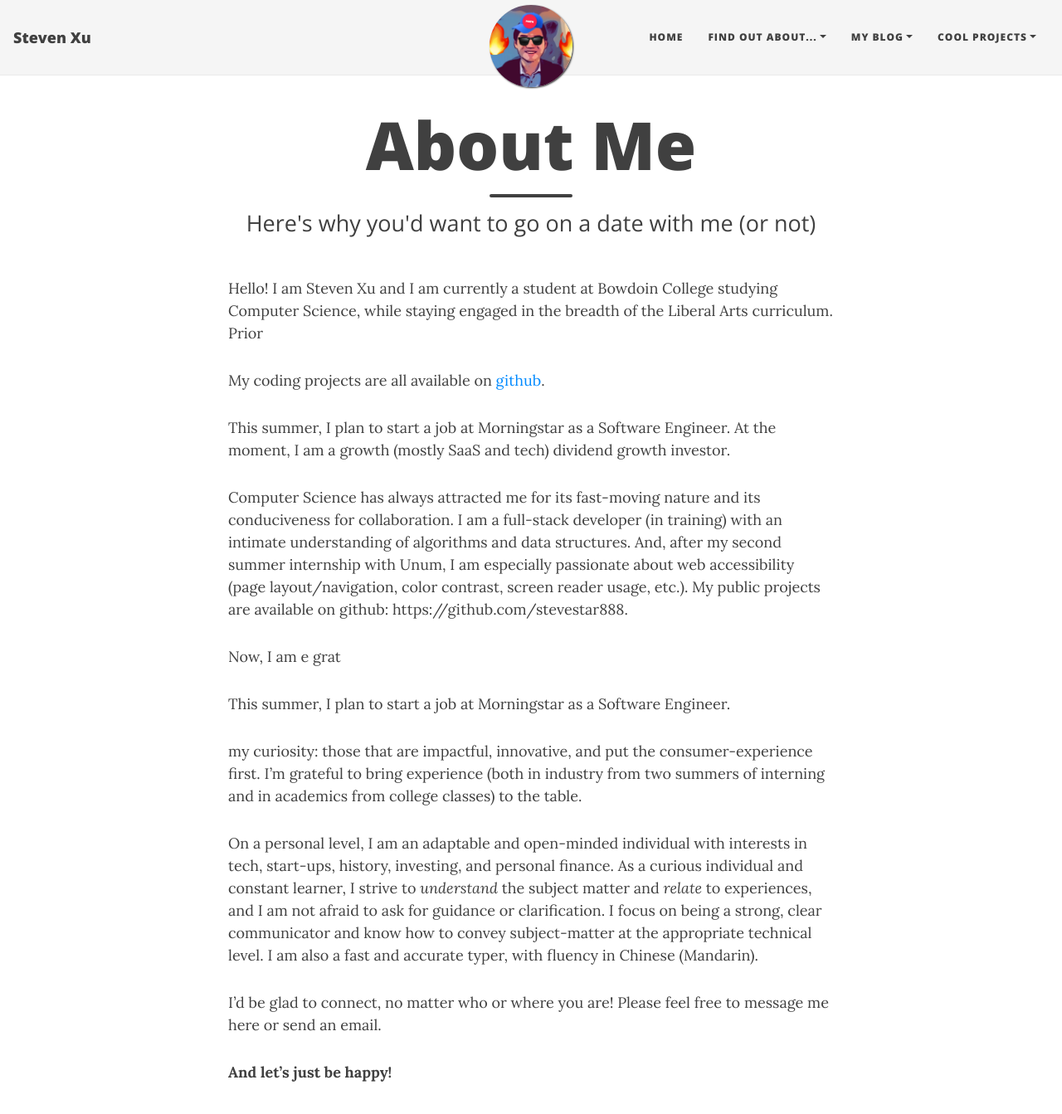
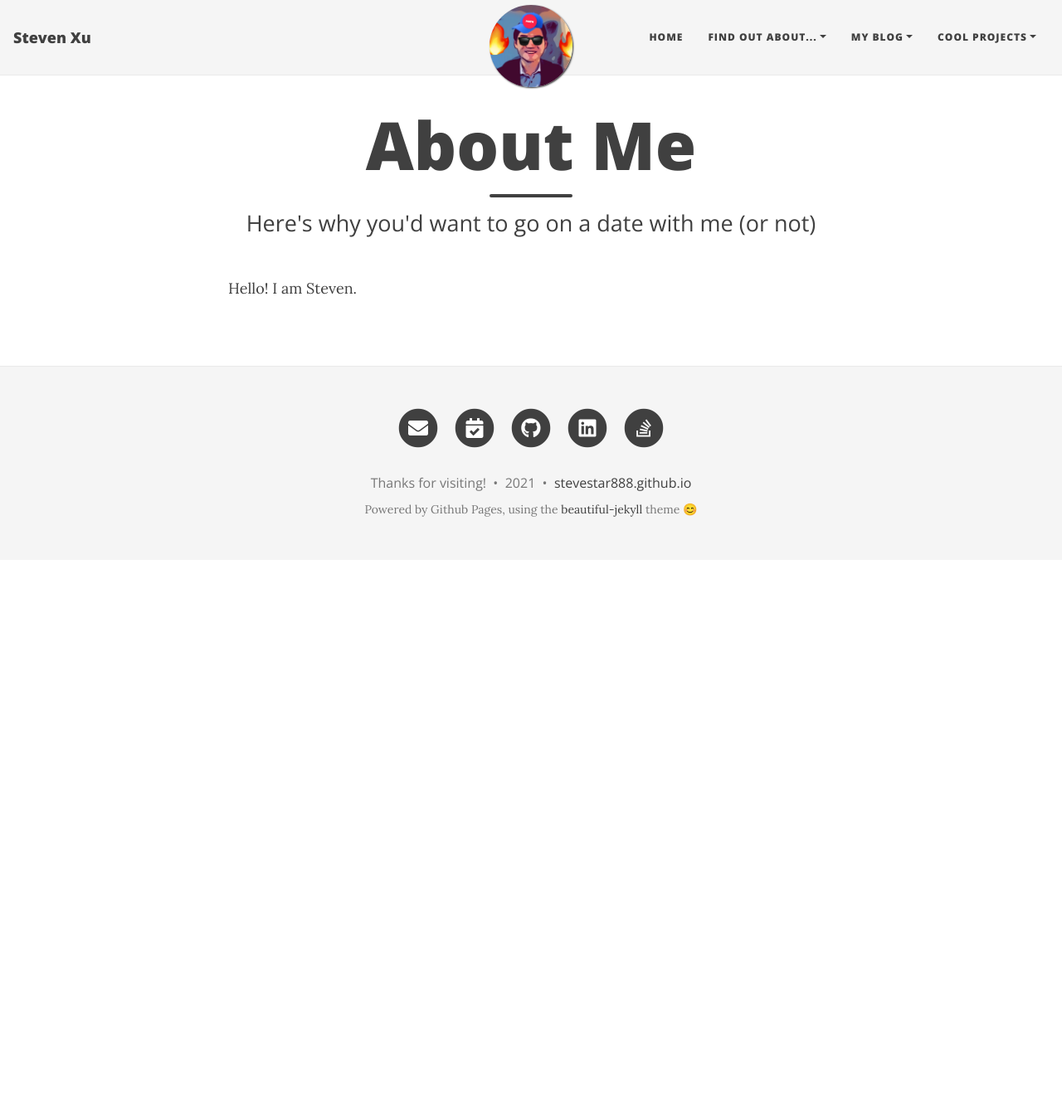
Before and after one commit to stevestar888/steven.github.io, a Jekyll site: the page built from about-me.md, in a window 1280 px wide and 1400 px high. Shown: the top 1343 px of the window at 83% size. Built offline with Jekyll 4.4.1, drawn with Linux system fonts in a browser that asks for light colours; nearby versions of some CDN libraries.

Commit message:
Update about-me.md

```diff
--- a/about-me.md
+++ b/about-me.md
@@ -4,26 +4,4 @@ title: About Me
 subtitle: Here's why you'd want to go on a date with me (or not)
 ---
 
-Hello! I am Steven Xu and I am currently a student at Bowdoin College studying Computer Science, while staying engaged in the breadth of the Liberal Arts curriculum. Prior
-
-
-My coding projects are all available on [github](https://github.com/stevestar888).
-
-This summer, I plan to start a job at Morningstar as a Software Engineer. At the moment, I am a growth (mostly SaaS and tech) dividend growth investor.
-
-
-Computer Science has always attracted me for its fast-moving nature and its conduciveness for collaboration. I am a full-stack developer (in training) with an intimate understanding of algorithms and data structures. And, after my second summer internship with Unum, I am especially passionate about web accessibility (page layout/navigation, color contrast, screen reader usage, etc.). My public projects are available on github: https://github.com/stevestar888.
-
-Now, I am e grat
-
-This summer, I plan to start a job at Morningstar as a Software Engineer.
-
-
-my curiosity: those that are impactful, innovative, and put the consumer-experience first. I’m grateful to bring experience (both in industry from two summers of interning and in academics from college classes) to the table.
-
-On a personal level, I am an adaptable and open-minded individual with interests in tech, start-ups, history, investing, and personal finance. As a curious individual and constant learner, I strive to *understand* the subject matter and *relate* to experiences, and I am not afraid to ask for guidance or clarification. I focus on being a strong, clear communicator and know how to convey subject-matter at the appropriate technical level. I am also a fast and accurate typer, with fluency in Chinese (Mandarin).
-
-I'd be glad to connect, no matter who or where you are! Please feel free to message me here or send an email.
-
-
-**And let's just be happy!**
+Hello! I am Steven.
```
